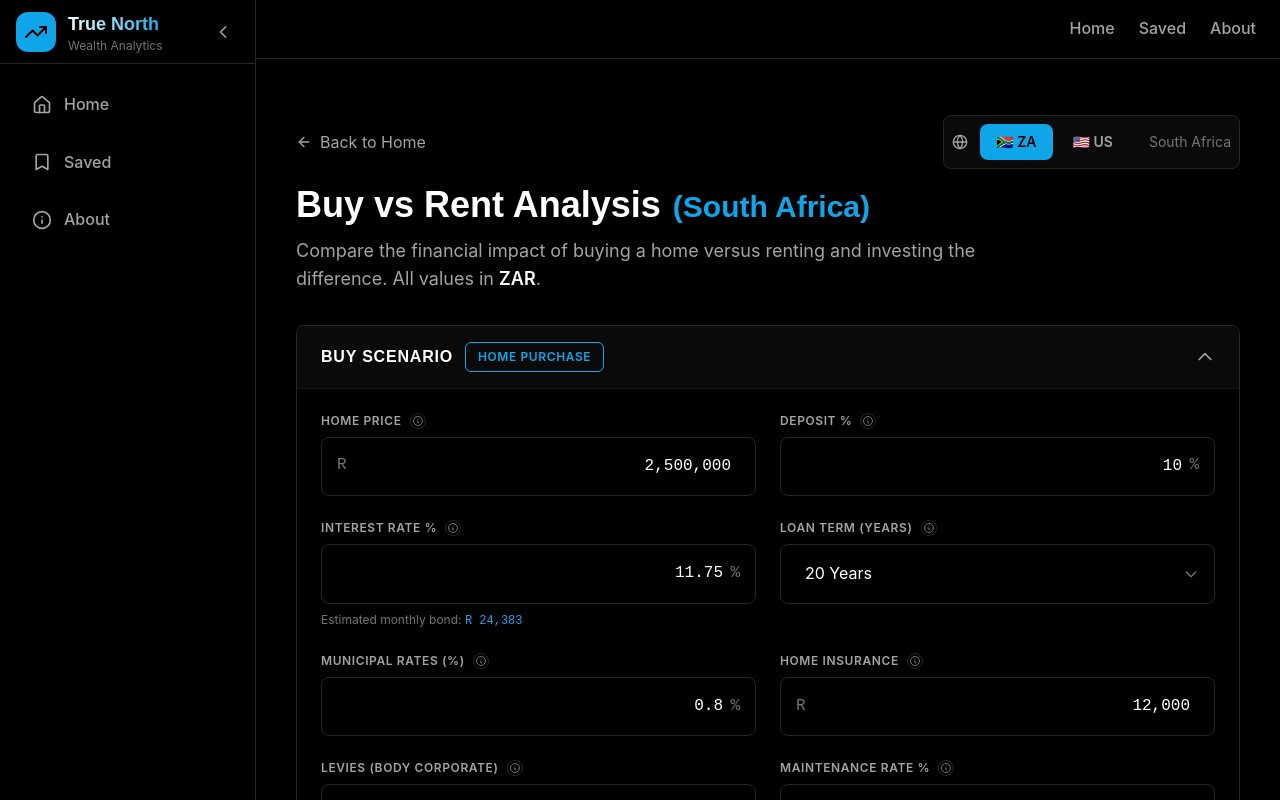
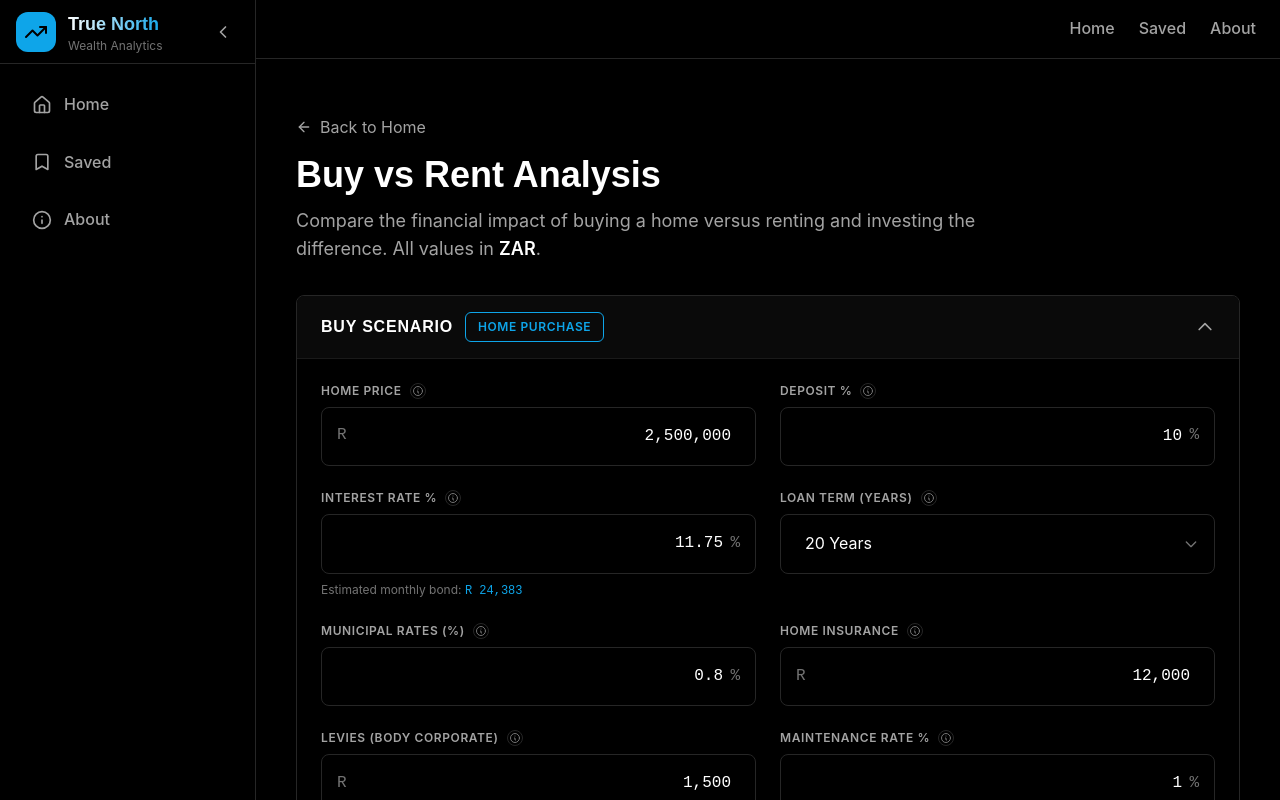
Before and after one commit to mjvstaden/wealth_tracker, a React (Create React App) app: page /buy-vs-rent in a window 1280 px wide. Built offline with nearby package versions, Linux system fonts and the light colour scheme.

Commit message:
Remove region selection in Buy vs Rent

```diff
--- a/src/pages/BuyVsRent.tsx
+++ b/src/pages/BuyVsRent.tsx
@@ -3,7 +3,6 @@ import { Link } from 'react-router-dom';
 import { ArrowLeft } from 'lucide-react';
 import { BuyVsRentForm } from '../components/BuyVsRentForm';
 import { BuyVsRentResultsDisplay } from '../components/BuyVsRentResults';
-import { RegionSelector } from '../components/RegionSelector';
 import { BuyVsRentInputs, BuyVsRentResults } from '../types';
 import { compareBuyVsRent } from '../lib/calculations';
 import { useRegional } from '../contexts/RegionalContext';
@@ -45,19 +44,15 @@ const BuyVsRent: React.FC = () => {
     <div className="max-w-6xl mx-auto px-4 py-8 overflow-x-hidden">
       {/* Header */}
       <div className="mb-6 sm:mb-8 opacity-0 animate-fade-in-up">
-        <div className="flex flex-col sm:flex-row items-start sm:items-center justify-between gap-3 sm:gap-0 mb-4">
         <Link
           to="/"
-            className="inline-flex items-center text-text-secondary hover:text-accent-primary transition-colors text-sm sm:text-base"
+          className="inline-flex items-center text-text-secondary hover:text-accent-primary transition-colors text-sm sm:text-base mb-4"
         >
           <ArrowLeft className="w-4 h-4 mr-2" />
           Back to Home
         </Link>
-          <RegionSelector />
-        </div>
         <h1 className="text-2xl sm:text-3xl md:text-4xl font-bold text-text-primary mb-3">
           Buy vs Rent Analysis
-          <span className="text-accent-primary ml-2 sm:ml-3 text-xl sm:text-2xl md:text-3xl">({config.name})</span>
         </h1>
         <p className="text-sm sm:text-base md:text-lg text-text-secondary max-w-3xl">
           Compare the financial impact of buying a home versus renting and investing the difference.
```
Lines whose indentation alone changed are shown as unchanged.
